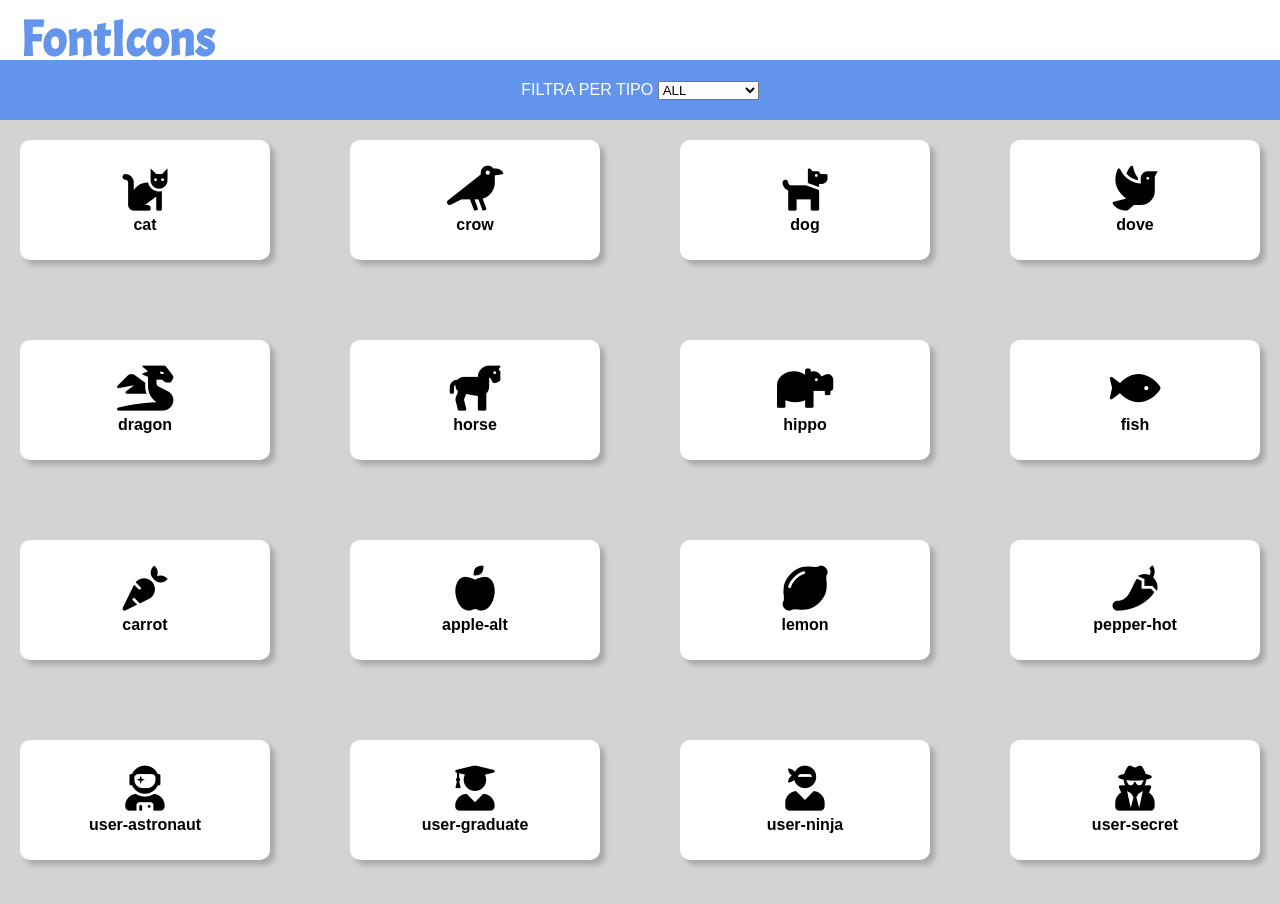
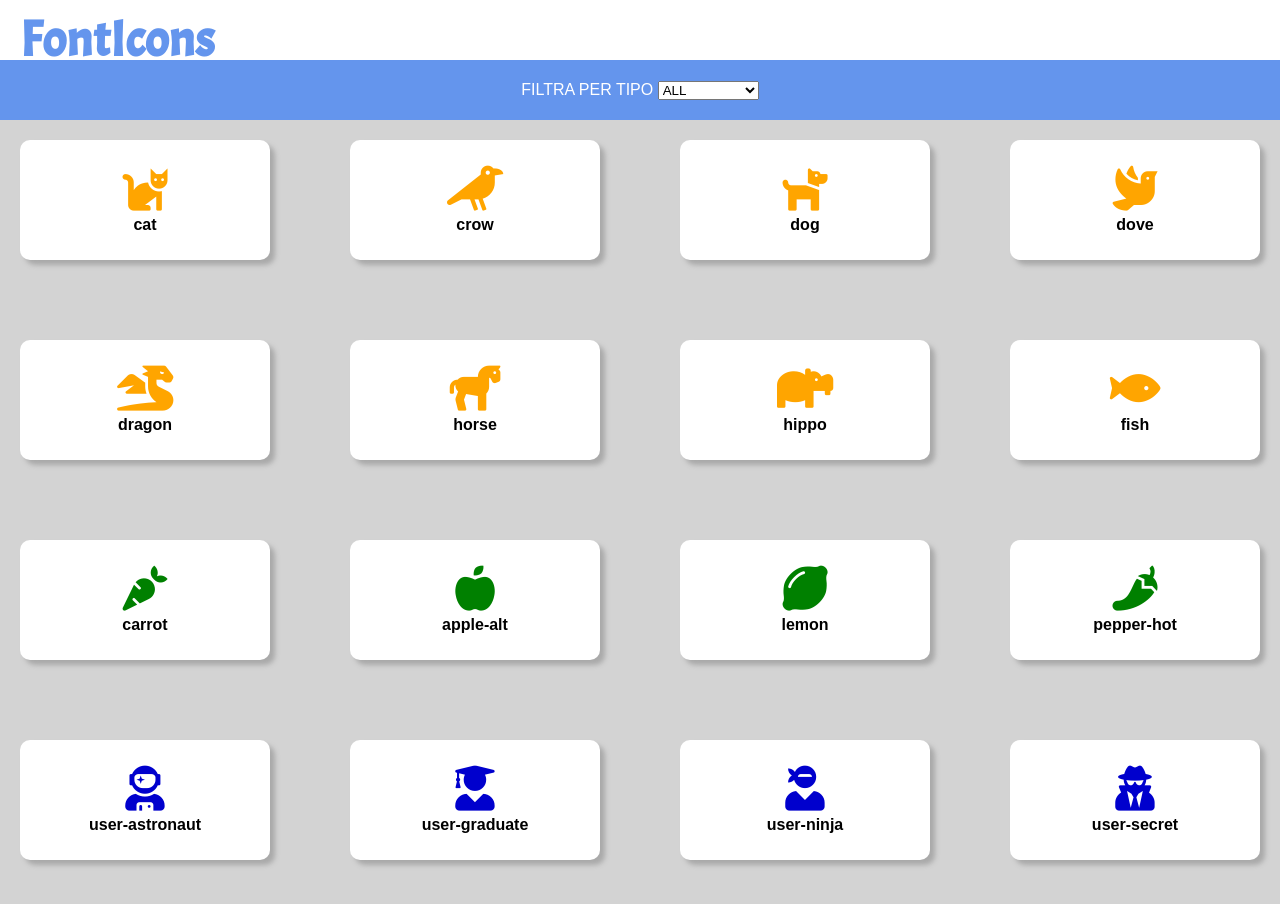
Before and after one commit to MattiaGiaco/js-es6-icons, a plain HTML site: page index.html in a window 1280 px wide. Drawn offline with Linux system fonts and the light colour scheme.

Commit message:
milestone2 done

```diff
--- a/css/style.css
+++ b/css/style.css
@@ -51,3 +51,15 @@ main{
   font-size: 45px;
   padding-bottom: 5px;
 }
+
+.blue{
+  color: mediumblue;
+}
+
+.orange{
+  color: orange;
+}
+
+.green{
+  color: green;
+}
```
